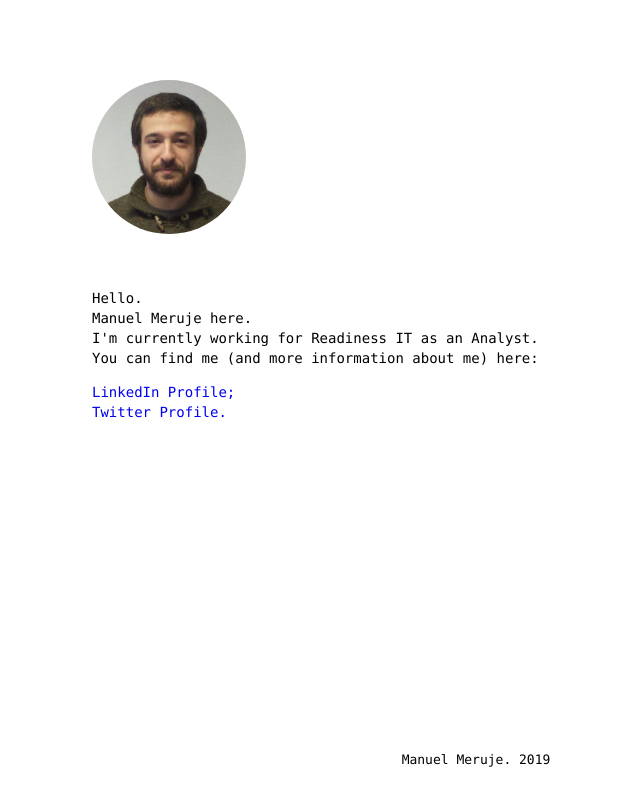
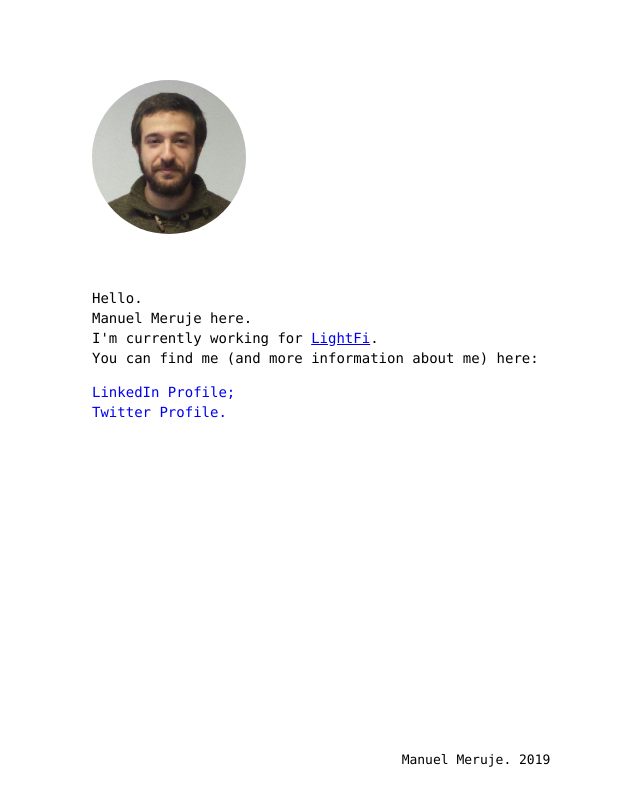
Before and after one commit to mmeruje/mmeruje.github.io, a plain HTML site: page index.html in a window 1280 px wide. Shown: the whole page, without its empty margins (164-804 px from the left). Drawn offline with Linux system fonts and the light colour scheme.

Commit message:
Updating index.html.
Direct commit into production! Living on the edge!

```diff
--- a/index.html
+++ b/index.html
@@ -14,7 +14,7 @@
 		<p>
 			Hello.<br>
 			Manuel Meruje here.<br>
-			I'm currently working for Readiness IT as an Analyst.<br>
+			I'm currently working for <a href="https://lightfi.io">LightFi</a>.<br>
 			You can find me (and more information about me) here:<br>
 		</p>
 
```
